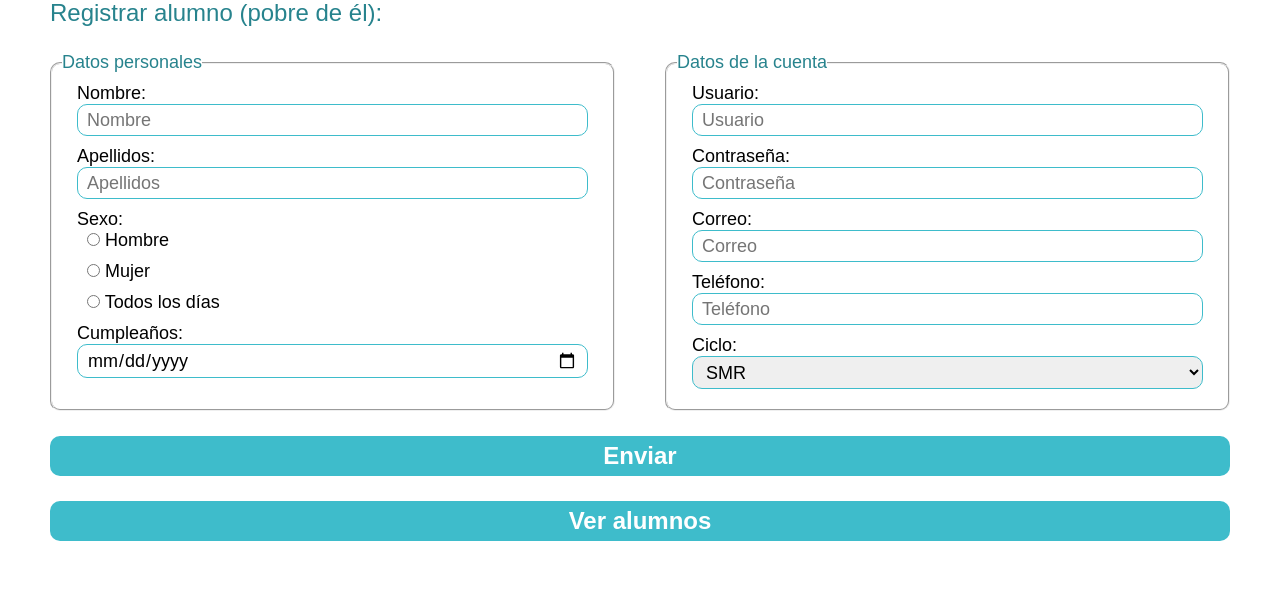
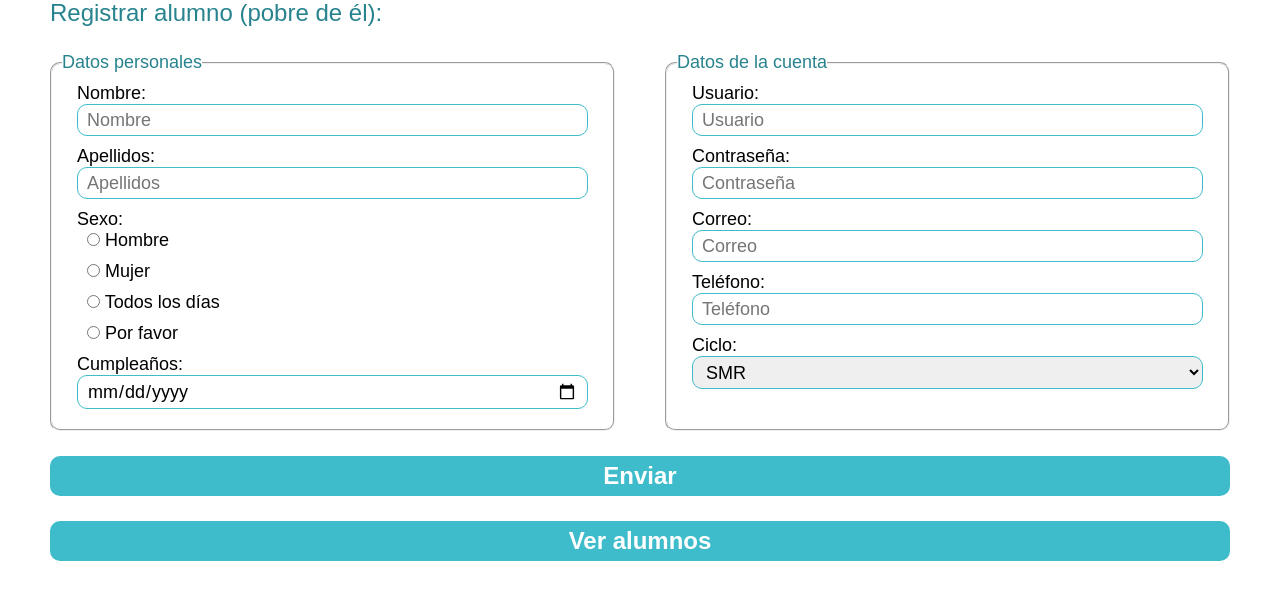
Before and after one commit to icutum/DWES-22-23, a PHP site: page / in a window 1280 px wide. Shown: the part 197-800 px from the top of the page. Run offline with PHP 8.4, Linux system fonts and the light colour scheme; some web fonts are replaced.

Commit message:
Añadido nuevo género al input

```diff
--- a/Tema 4/proyecto/Form/StudentManager.php
+++ b/Tema 4/proyecto/Form/StudentManager.php
@@ -55,7 +55,7 @@
         public function createInputs($post) {
             $name       = new \Form\InputText("Nombre", "Nombre", $post["Nombre"]);
             $surname    = new \Form\InputText("Apellidos", "Apellidos", $post["Apellidos"]);
-            $gender     = new \Form\InputRadio("Sexo", $post["Sexo"], "Hombre", "Mujer", "Todos los días");
+            $gender     = new \Form\InputRadio("Sexo", $post["Sexo"], "Hombre", "Mujer", "Todos los días", "Por favor");
             $birthdate  = new \Form\InputDate("Cumpleaños", $post["Cumpleaños"]);
             $user       = new \Form\InputText("Usuario", "Usuario", $post["Usuario"], 3, 16);
             $password   = new \Form\InputPassword("Contraseña", "Contraseña", $post["Contraseña"]);
```
